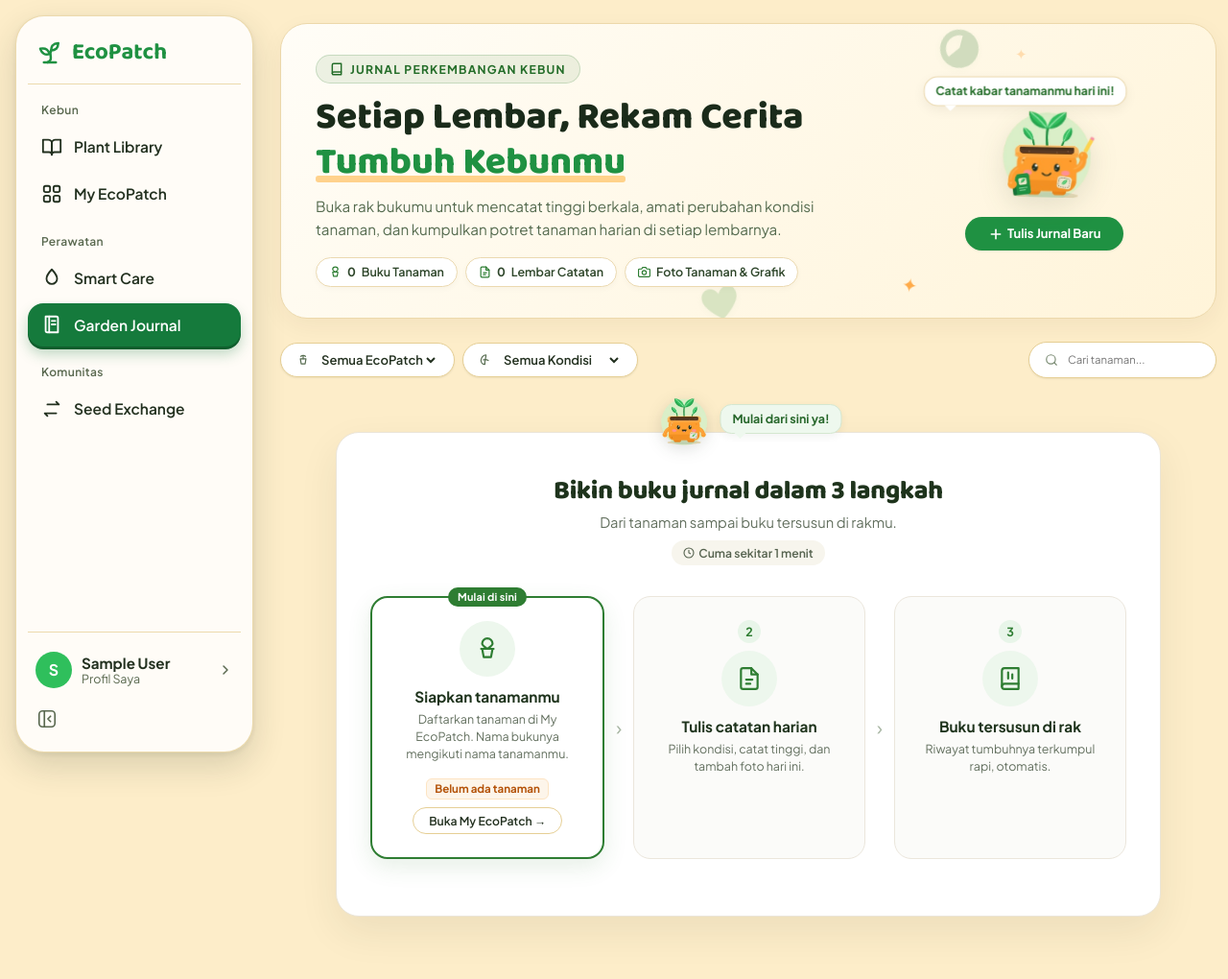
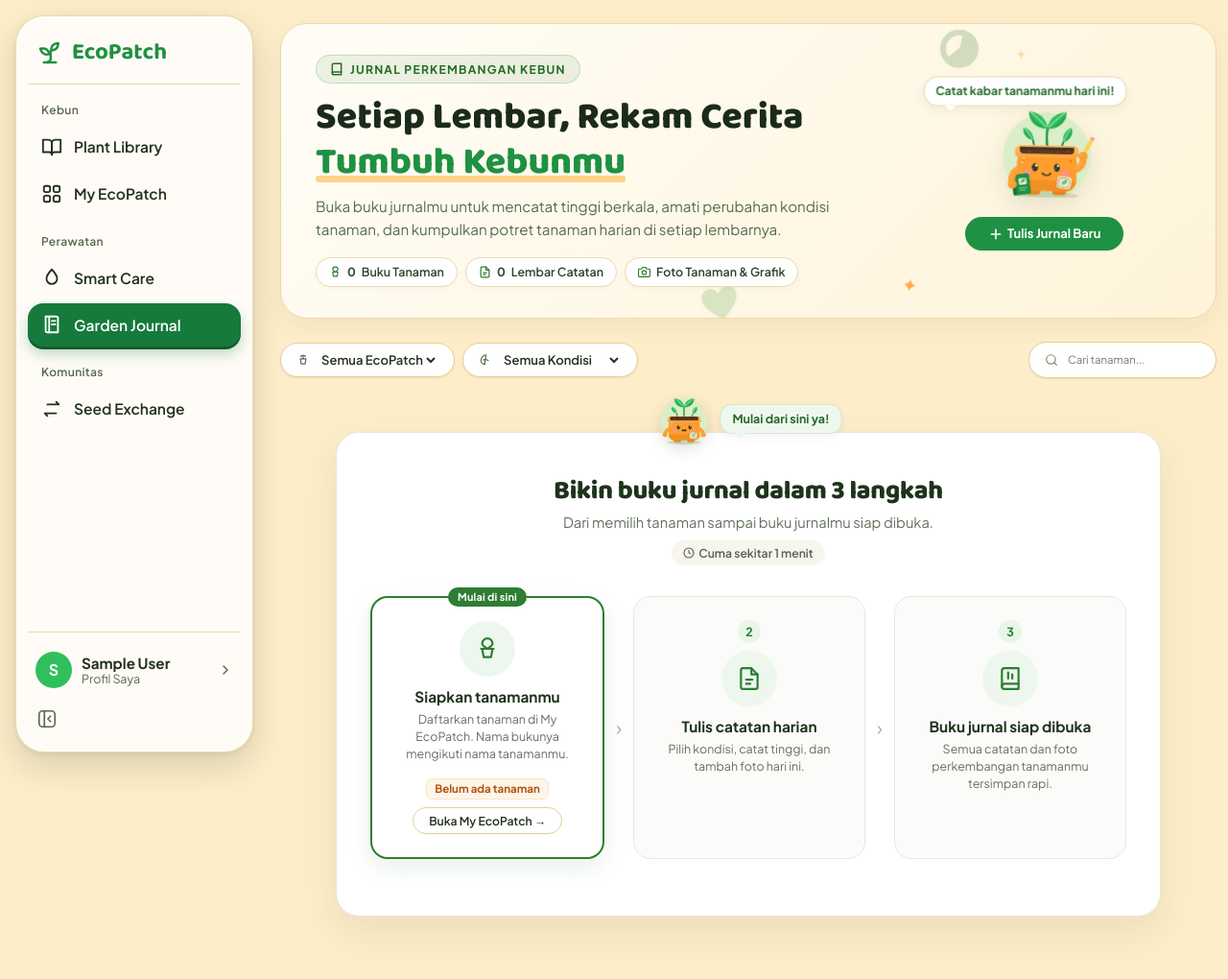
Before and after one commit to pbpa02-ecopatch/ecopatch-web, a Django app: page /journal/ in a window 1280 px wide. Shown: the top 1020 px of the page at 96% size. Run offline with Django 5.2, Linux system fonts and the light colour scheme; the visitor is signed in with stand-in values (Sample User, id 1); data that the repository does not hold is empty; some libraries are stand-ins or nearby versions.

Commit message:
docs(garden-journal): perbarui salinan teks rak menjadi koleksi buku jurnal

```diff
--- a/templates/garden_journal/detail.html
+++ b/templates/garden_journal/detail.html
@@ -14,7 +14,7 @@
         <nav aria-label="breadcrumb" class="mb-3">
             <ol class="breadcrumb">
                 <li class="breadcrumb-item">
-                    <a href="{% url 'garden_journal:list' %}" class="text-success text-decoration-none">Rak Jurnal</a>
+                    <a href="{% url 'garden_journal:list' %}" class="text-success text-decoration-none">Koleksi Jurnal</a>
                 </li>
                 {% if journal.plant_name %}
                     <li class="breadcrumb-item">
@@ -102,7 +102,7 @@
                 </form>
                 <a href="{% url 'garden_journal:list' %}" class="btn btn-link text-muted ms-auto d-inline-flex align-items-center text-decoration-none">
                     <svg width="14" height="14" viewBox="0 0 24 24" fill="none" stroke="currentColor" stroke-width="2" stroke-linecap="round" stroke-linejoin="round" class="me-1"><line x1="19" y1="12" x2="5" y2="12"/><polyline points="12 19 5 12 12 5"/></svg>
-                    Kembali ke Rak
+                    Kembali ke Koleksi Jurnal
                 </a>
             </div>
         </div>
--- a/templates/garden_journal/form.html
+++ b/templates/garden_journal/form.html
@@ -14,7 +14,7 @@
         <nav aria-label="breadcrumb" class="mb-3">
             <ol class="breadcrumb">
                 <li class="breadcrumb-item">
-                    <a href="{% url 'garden_journal:list' %}" class="text-success text-decoration-none">Rak Buku Jurnal</a>
+                    <a href="{% url 'garden_journal:list' %}" class="text-success text-decoration-none">Koleksi Jurnal</a>
                 </li>
                 {% if journal %}
                     <li class="breadcrumb-item">
@@ -43,7 +43,7 @@
                     Buat EcoPatch Sekarang
                 </a>
                 <a href="{% url 'garden_journal:list' %}" class="btn btn-outline-secondary rounded-pill px-4 py-2">
-                    Kembali ke Rak Buku
+                    Kembali ke Koleksi Jurnal
                 </a>
             </div>
         </div>
--- a/templates/garden_journal/list.html
+++ b/templates/garden_journal/list.html
@@ -31,7 +31,7 @@
                 Setiap Lembar, Rekam Cerita <span class="accent-journal">Tumbuh Kebunmu</span>
             </h1>
             <p class="journal-hero-lead">
-                Buka rak bukumu untuk mencatat tinggi berkala, amati perubahan kondisi tanaman, dan kumpulkan potret tanaman harian di setiap lembarnya.
+                Buka buku jurnalmu untuk mencatat tinggi berkala, amati perubahan kondisi tanaman, dan kumpulkan potret tanaman harian di setiap lembarnya.
             </p>
             <div class="journal-hero-chips">
                 <span class="journal-chip">
--- a/templates/garden_journal/partials/book_grid.html
+++ b/templates/garden_journal/partials/book_grid.html
@@ -58,9 +58,8 @@
                 </div>
             </div>
 
-            <!-- Header Card -->
             <h2 class="onboarding-title mb-1 text-center">Bikin buku jurnal dalam 3 langkah</h2>
-            <p class="onboarding-subtitle mb-2 text-center">Dari tanaman sampai buku tersusun di rakmu.</p>
+            <p class="onboarding-subtitle mb-2 text-center">Dari memilih tanaman sampai buku jurnalmu siap dibuka.</p>
             <div class="text-center mb-1">
                 <span class="onboarding-time-badge">
                     <svg width="12" height="12" viewBox="0 0 24 24" fill="none" stroke="currentColor" stroke-width="2.2" class="me-1" aria-hidden="true">
@@ -154,8 +153,8 @@
                             <line x1="14" y1="8" x2="14" y2="12"/>
                         </svg>
                     </div>
-                    <h4 class="onboarding-step-title">Buku tersusun di rak</h4>
-                    <p class="onboarding-step-desc">Riwayat tumbuhnya terkumpul rapi, otomatis.</p>
+                    <h4 class="onboarding-step-title">Buku jurnal siap dibuka</h4>
+                    <p class="onboarding-step-desc">Semua catatan dan foto perkembangan tanamanmu tersimpan rapi.</p>
                 </div>
             </div>
 
--- a/templates/garden_journal/plant_history.html
+++ b/templates/garden_journal/plant_history.html
@@ -11,7 +11,7 @@
 <div class="d-flex flex-wrap justify-content-between align-items-center mb-3">
     <a href="{% url 'garden_journal:list' %}" class="btn btn-ds-ghost d-inline-flex align-items-center">
         <svg width="14" height="14" viewBox="0 0 24 24" fill="none" stroke="currentColor" stroke-width="2" stroke-linecap="round" stroke-linejoin="round" class="me-1"><line x1="19" y1="12" x2="5" y2="12"/><polyline points="12 19 5 12 12 5"/></svg>
-        Kembali ke Rak Buku
+        Kembali ke Koleksi Jurnal
     </a>
     <a href="{% url 'garden_journal:create' %}?plant_name={{ plant_name|urlencode }}" class="btn btn-ds-primary">
         + Tambah Catatan
```
